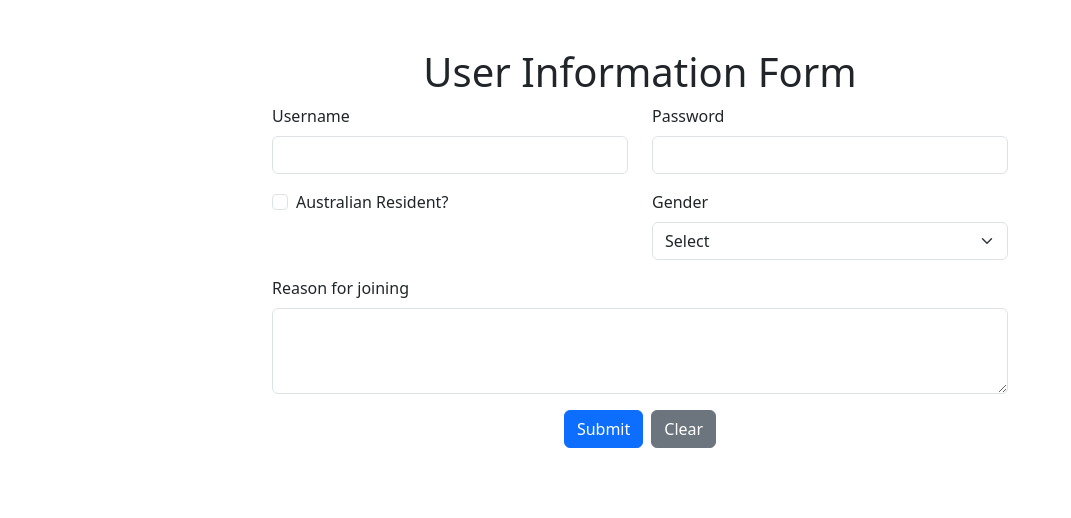
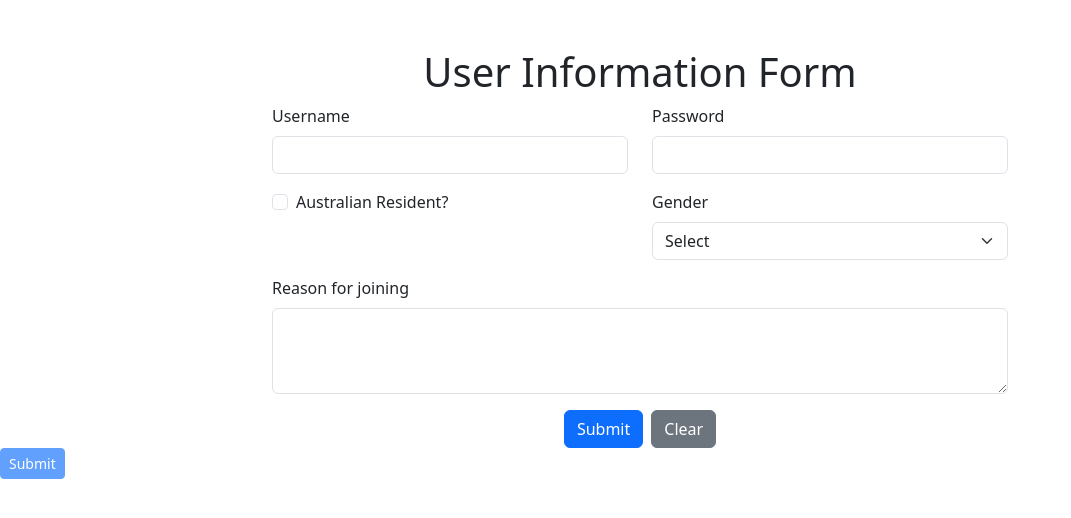
Before and after one commit to xqlin0220/FIT5032-Labtasks, a Vue app in the folder week3/: page / in a window 1280 px wide. Shown: the top 518 px of the page, without its empty margins (0-1071 px from the left). Built offline with nearby package versions, Linux system fonts and the light colour scheme.

Commit message:
challenge 1 button.vue

```diff
--- a/week3/src/App.vue
+++ b/week3/src/App.vue
@@ -1,11 +1,24 @@
 <script setup>
-// import JSON from './components/JSON.vue'
 import Form from './components/Form.vue'
+import Button from './components/Button.vue'
+
+const onClick = () => {
+  alert('Button clicked!')
+}
 </script>
 
 <template>
-  <!-- <JSON /> -->
   <Form />
+  <Button
+    label="Submit"
+    color="primary"
+    size="small"
+    :disabled="true"
+    style="outlined"
+    @click="onClick"
+  />
 </template>
-/* sdadasd */
-<style scoped></style>
+
+<style scoped>
+/* add style here */
+</style>
--- /dev/null
+++ b/week3/src/components/Button.vue
@@ -0,0 +1,70 @@
+<template>
+  <button
+    :class="buttonClass"
+    :disabled="disabled"
+    @click="handleClick"
+  >
+    {{ label }}
+  </button>
+</template>
+
+<script setup>
+import { computed } from 'vue'
+
+// defineProps for button properties
+const props = defineProps({
+  label: {
+    type: String,
+    required: true
+  },
+  color: {
+    type: String,
+    default: 'primary' // default color
+  },
+  size: {
+    type: String,
+    default: 'medium', // default size
+    validator: (val) => ['small', 'medium', 'large'].includes(val)
+  },
+  disabled: {
+    type: Boolean,
+    default: false
+  },
+  style: {
+    type: String,
+    default: 'filled', // default style
+    validator: (val) => ['outlined', 'filled'].includes(val)
+  }
+})
+
+// defineEmits for button click event
+const emit = defineEmits(['click'])
+
+// handleClick function to emit click event
+const handleClick = (event) => {
+  if (!props.disabled) {
+    emit('click', event)
+  }
+}
+
+// computed property to determine the button class based on props
+const buttonClass = computed(() => {
+  let classes = ['btn'] // Bootstrap 按钮基类
+
+  // determine color class
+  if (props.style === 'outlined') {
+    classes.push(`btn-outline-${props.color}`)
+  } else {
+    classes.push(`btn-${props.color}`)
+  }
+
+  // determine size class
+  if (props.size === 'small') {
+    classes.push('btn-sm')
+  } else if (props.size === 'large') {
+    classes.push('btn-lg')
+  }
+
+  return classes
+})
+</script>
--- a/week3/src/components/Form.vue
+++ b/week3/src/components/Form.vue
@@ -124,7 +124,7 @@ const clearForm = () => {
     formData.value.username = ''
     formData.value.password = ''
     formData.value.isAustralian = false
-    formData.value.reason = '',
+    formData.value.reason = ''
     formData.value.gender = ''
 }
 </script>
```
